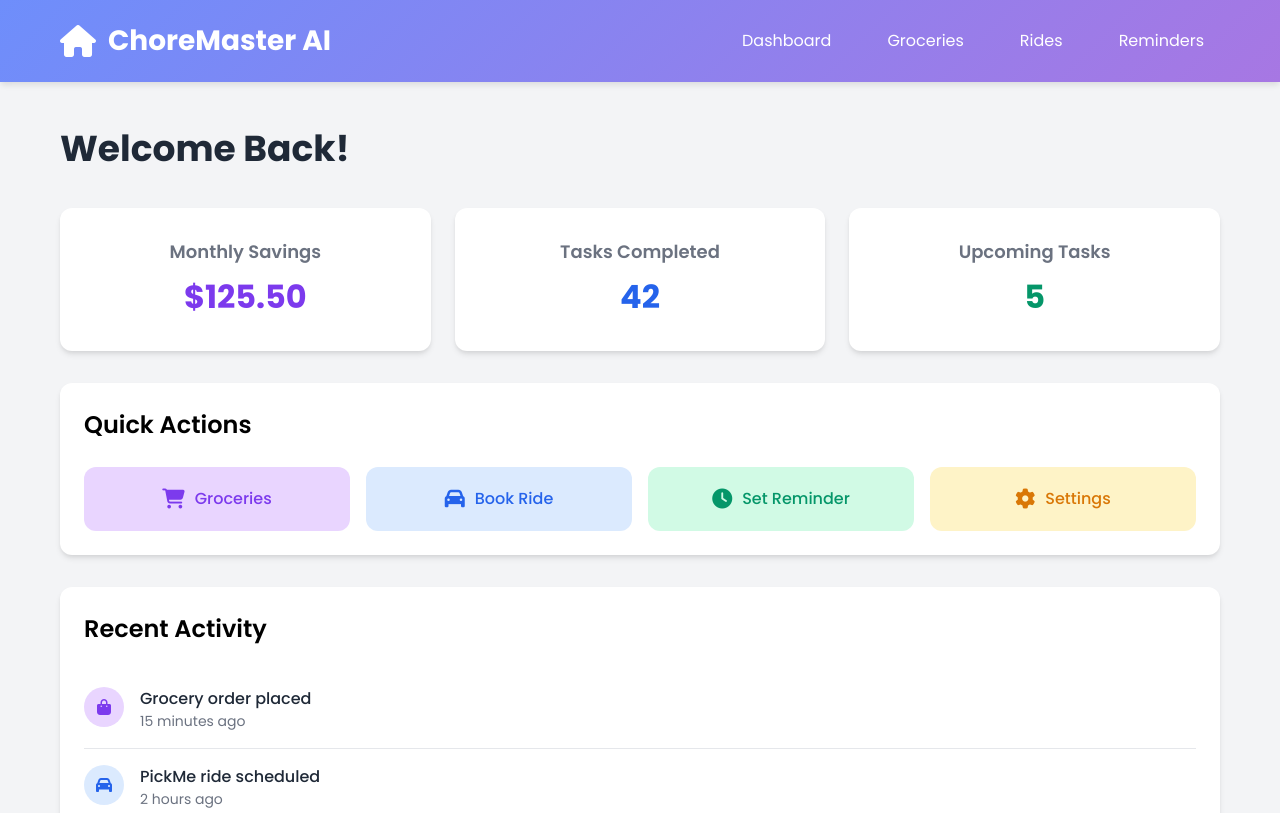
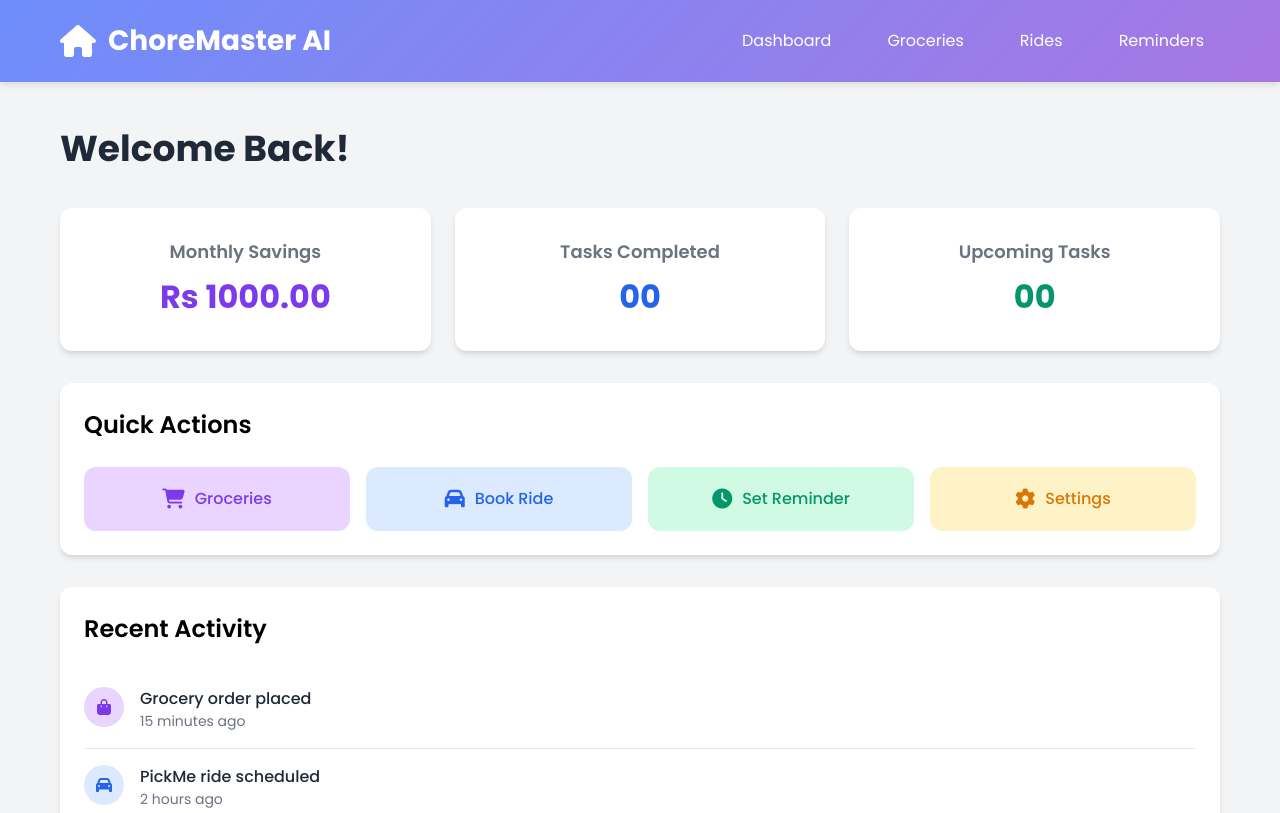
Before and after one commit to FaadhilS/choremaster-ai, a plain HTML site: page index.html in a window 1280 px wide. Shown: the top 813 px of the page. Drawn offline with nearby package versions, Linux system fonts and the light colour scheme; files whose address does not match are found by name.

Commit message:
Update index.html

```diff
--- a/index.html
+++ b/index.html
@@ -208,15 +208,15 @@
         <div style="display: grid; grid-template-columns: repeat(auto-fit, minmax(250px, 1fr)); gap: 24px; margin-bottom: 32px;">
             <div class="card stat-card">
                 <h3 style="font-size: 18px; font-weight: 600; color: #6b7280; margin-bottom: 8px;">Monthly Savings</h3>
-                <p style="font-size: 32px; font-weight: 700; color: #7c3aed;">$125.50</p>
+                <p style="font-size: 32px; font-weight: 700; color: #7c3aed;">Rs 1000.00</p>
             </div>
             <div class="card stat-card">
                 <h3 style="font-size: 18px; font-weight: 600; color: #6b7280; margin-bottom: 8px;">Tasks Completed</h3>
-                <p style="font-size: 32px; font-weight: 700; color: #2563eb;">42</p>
+                <p style="font-size: 32px; font-weight: 700; color: #2563eb;">00</p>
             </div>
             <div class="card stat-card">
                 <h3 style="font-size: 18px; font-weight: 600; color: #6b7280; margin-bottom: 8px;">Upcoming Tasks</h3>
-                <p style="font-size: 32px; font-weight: 700; color: #059669;">5</p>
+                <p style="font-size: 32px; font-weight: 700; color: #059669;">00</p>
             </div>
         </div>
 
```
